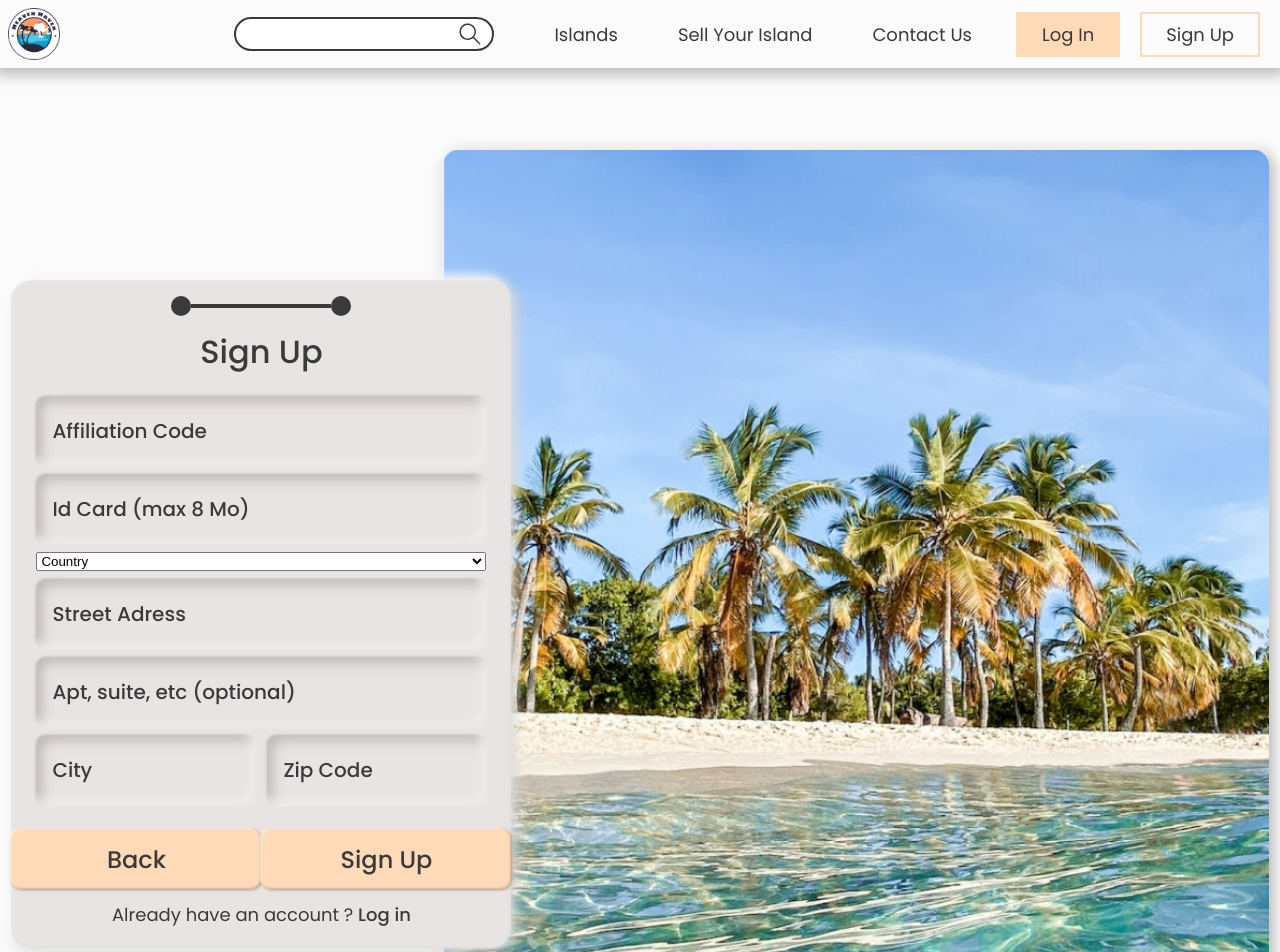
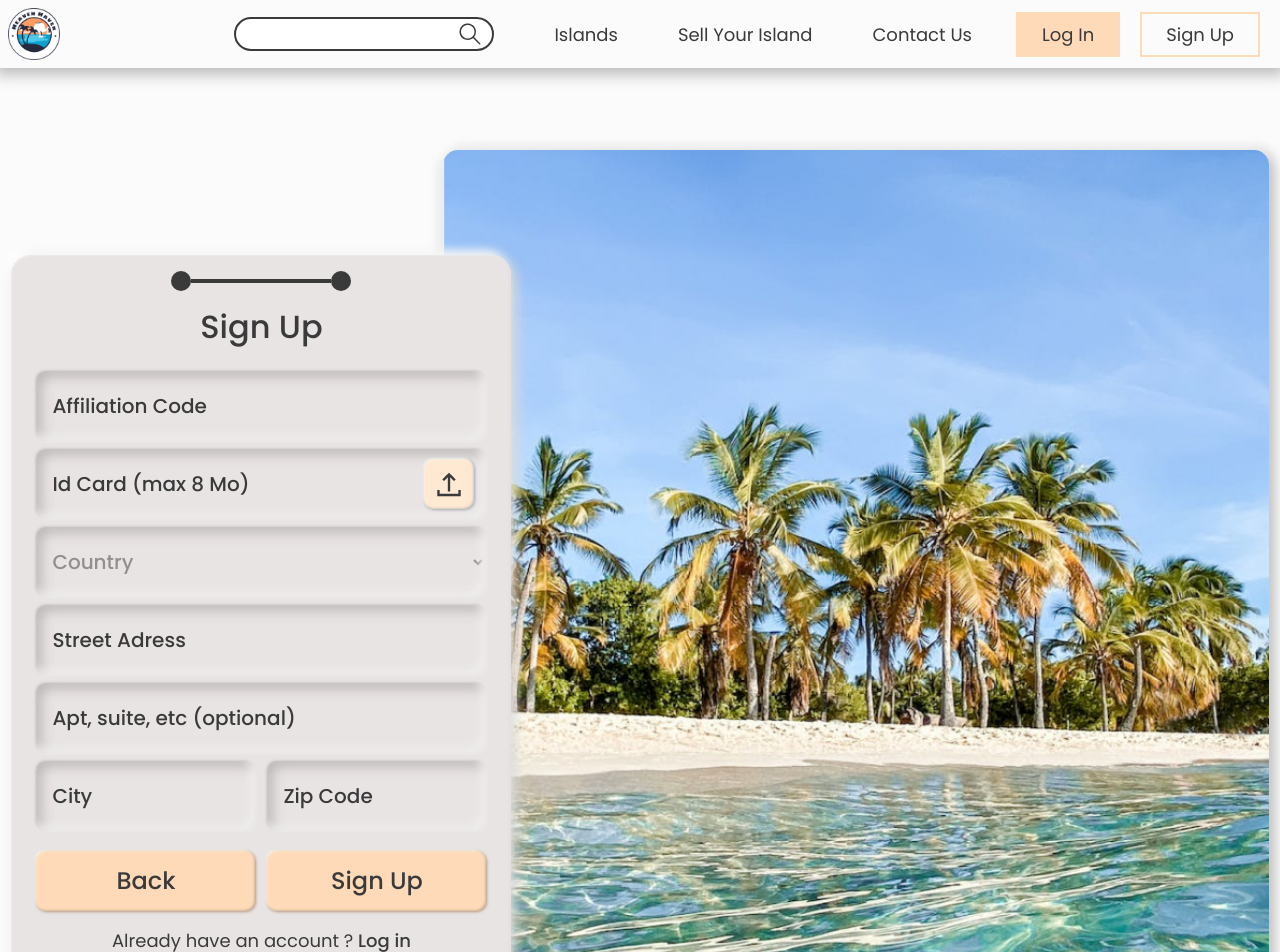
Before and after one commit to ruets/HeavenHaven, a React (Vite) app in the folder frontend/: page /signup in a window 1280 px wide. Shown: the top 952 px of the page. Built offline with nearby package versions, Linux system fonts and the light colour scheme.

Commit message:
File input for SignupForm done, now adjusting the country select

```diff
--- a/frontend/src/assets/scss/elements/_forms.scss
+++ b/frontend/src/assets/scss/elements/_forms.scss
@@ -20,7 +20,7 @@ form.signup, form.signup-fill, form.login {
         color: $dark;
     }
 
-    button {
+    button.cta {
         cursor: pointer;
         width: 250px;
         height: 60px;
--- a/frontend/src/components/fields/Input/Input.jsx
+++ b/frontend/src/components/fields/Input/Input.jsx
@@ -4,7 +4,7 @@ function Input(props) {
     return (
         <div className="global-input">
             <div className="input">
-                {props.icon ? <img src={props.icon} alt="Logo" /> : null}
+                {props.icon ? <img src={props.icon} className="logo" alt="Logo" /> : null}
                 <input
                     name={props.name}
                     type={props.type}
--- a/frontend/src/components/fields/Input/Input.scss
+++ b/frontend/src/components/fields/Input/Input.scss
@@ -9,7 +9,7 @@ div.global-input {
         align-items: center;
         width: 100%;
 
-        img {
+        img.icon {
             position: absolute;
             left: 12px;
             width: 32px;
--- a/frontend/src/components/forms/Login/LoginForm.jsx
+++ b/frontend/src/components/forms/Login/LoginForm.jsx
@@ -89,7 +89,7 @@ export function LoginForm() {
                 </div>
                 <Link to="/forgot">Forgot Password ?</Link>
             </div>
-            <button type="submit">Sign In</button>
+            <button type="submit" className="cta">Sign In</button>
             <p className="no-account">
                 No account yet ? <Link to={"/signup"}>Sign up here</Link>
             </p>
--- a/frontend/src/components/forms/Signup/SignupForm.jsx
+++ b/frontend/src/components/forms/Signup/SignupForm.jsx
@@ -7,9 +7,11 @@ import Input from "../../fields/Input/Input";
 import EmailLogo from "../../../assets/img/email-icon.svg";
 import PasswordLogo from "../../../assets/img/lock-icon.svg";
 import PhoneIcon from "../../../assets/img/phone-icon.svg";
+import UploadLogo from "../../../assets/img/signup-upload-icon.svg"
 
 // Style
 import "./SignupForm.scss";
+import { useEffect } from "react";
 
 export function SignupForm() {
     const navigate = useNavigate();
@@ -26,6 +28,7 @@ export function SignupForm() {
     const [affiliationCode, setAffiliationCode] = useState("");
 
     const hiddenFileInput = React.useRef(null);
+    const labelForFileInput = React.useRef(null);
 
     const [idCard, setIdCard] = useState(undefined);
     const [idCardName, setIdCardName] = useState("");
@@ -48,6 +51,16 @@ export function SignupForm() {
     const handleOnUploadButtonClick = useCallback(()=> {
         hiddenFileInput.current.click();
     })
+
+    const handleFileChange = e => {
+        const files = e.target.files;
+        const num = files.length - 1
+        if (files.length > 1) {
+            setIdCardName(files[0].name + " + " + num.toString());
+        } else {
+            setIdCardName(files[0].name);
+        }
+    }
 
     const onSubmitForm = useCallback(() => {
         console.log("Data verification");
@@ -117,7 +130,7 @@ export function SignupForm() {
                 <input type="checkbox"  name="accept-privacy" className="checkbox" required/>
                 <label htmlFor="accept-privacy" className="checkbox">I have read and agree to the Privacy Policy, heavenhaven.com Terms & Conditions and Terms of Service</label>
                 </div>
-                <button type="submit">Fill In More Info</button>
+                <button className="cta" type="submit">Fill In More Info</button>
                 <p className="have-account">
                     Already have an account ? <Link to={"/login"}>Log in</Link>
                 </p>
@@ -142,14 +155,15 @@ export function SignupForm() {
                     />
                     <div className="global-input">
                         <div className="input">
-                            <input type="text" name="id-card" placeholder="Id Card (max 8 Mo)" className="id-card" onClick={handleOnUploadButtonClick} readOnly/>
+                            <input type="text" name="id-card" ref={labelForFileInput} value={idCardName} placeholder="Id Card (max 8 Mo)" className="id-card" onClick={handleOnUploadButtonClick} readOnly/>
+                            <button className="upload-btn" onClick={handleOnUploadButtonClick}><img src={ UploadLogo } alt="" /></button>
                             <input
                             type="file"
                             ref={hiddenFileInput}
                             name="id-card-upload"
                             label="Id Card (max 8 Mo)"
                             value={idCard}
-                            onChange={e => setIdCard(e.target.value)}
+                            onChange={handleFileChange}
                             accept=".jpg,.jpeg,.png"
                             required
                             multiple
@@ -195,8 +209,8 @@ export function SignupForm() {
                     ></Input>
                     </div>
                 <div className="buttons">
-                    <button onClick={handleBack}>Back</button>
-                    <button onClick={onSubmitForm}>Sign Up</button>
+                    <button className="cta" onClick={handleBack}>Back</button>
+                    <button className="cta" type="submit">Sign Up</button>
                 </div>
                 <p className="have-account">
                     Already have an account ? <Link to={"/login"}>Log in</Link>
--- a/frontend/src/components/forms/Signup/SignupForm.scss
+++ b/frontend/src/components/forms/Signup/SignupForm.scss
@@ -77,16 +77,16 @@ form.signup, form.signup-fill {
         font-size: 15px;
         color: $dark;
     }
-
-    button {
-        width: 244px;
-        margin: 16px 0 12px 0;
-    }
 }
 
 form.signup {
     div.fields {
         margin-bottom: 12px;
+    }
+
+    button {
+        width: 244px;
+        margin: 16px 0 12px 0;
     }
 }
 
@@ -97,6 +97,28 @@ form.signup-fill {
             padding-left: 16px;
         }
 
+        div.input {
+            position: relative;
+            button {
+                position: absolute;
+                cursor: pointer;
+                display: flex;
+                justify-content: center;
+                align-items: center;
+                right: 12px;
+                width: 50px;
+                height: 50px;
+                border-radius: 10px;
+                background: $cta-hover;
+                box-shadow: -1px 1px 2px rgba(162, 171, 171, 0.2), 1px -1px 2px rgba(162, 171, 171, 0.2), -1px -1px 2px rgba(255, 255, 255, 0.9), 1px 1px 3px rgba(162, 171, 171, 0.9), inset 1px 1px 2px rgba(255, 255, 255, 0.3), inset -1px -1px 2px rgba(162, 171, 171, 0.5);
+
+                img {
+                    width: 30px;
+                    height: 30px;
+                }
+            }
+        }
+
         input.id-card {
             cursor: default;
         }
@@ -104,5 +126,32 @@ form.signup-fill {
         input.id-card-upload {
             display: none;
         }
+
+        select {
+                width: 100%;
+                height: 70px;
+                background: $form-light;
+                color: rgba($color: $dark, $alpha: 0.5);
+                box-shadow: 1px 1px 2px rgba(255, 255, 255, 0.3),
+                    -1px -1px 2px rgba(186, 182, 182, 0.5),
+                    inset -5px 5px 10px rgba(186, 182, 182, 0.2),
+                    inset 5px -5px 10px rgba(186, 182, 182, 0.2),
+                    inset -5px -5px 10px rgba(255, 255, 255, 0.9),
+                    inset 5px 5px 13px rgba(186, 182, 182, 0.9);
+                border-radius: 10px;
+                border: 0;
+                padding: 0 12px 0 12px;
+                font-size: 20px;
+                font-weight: 500;
+                font-family: "Poppins";
+                vertical-align: center;
+        }
+    }
+
+    div.buttons {
+        width: 90%;
+        display: flex;
+        gap: 12px;
+        margin: 12px 0 16px 0;
     }
 }
```
Also changed, not shown: frontend/src/assets/img/signup-upload-icon.svg (added).
